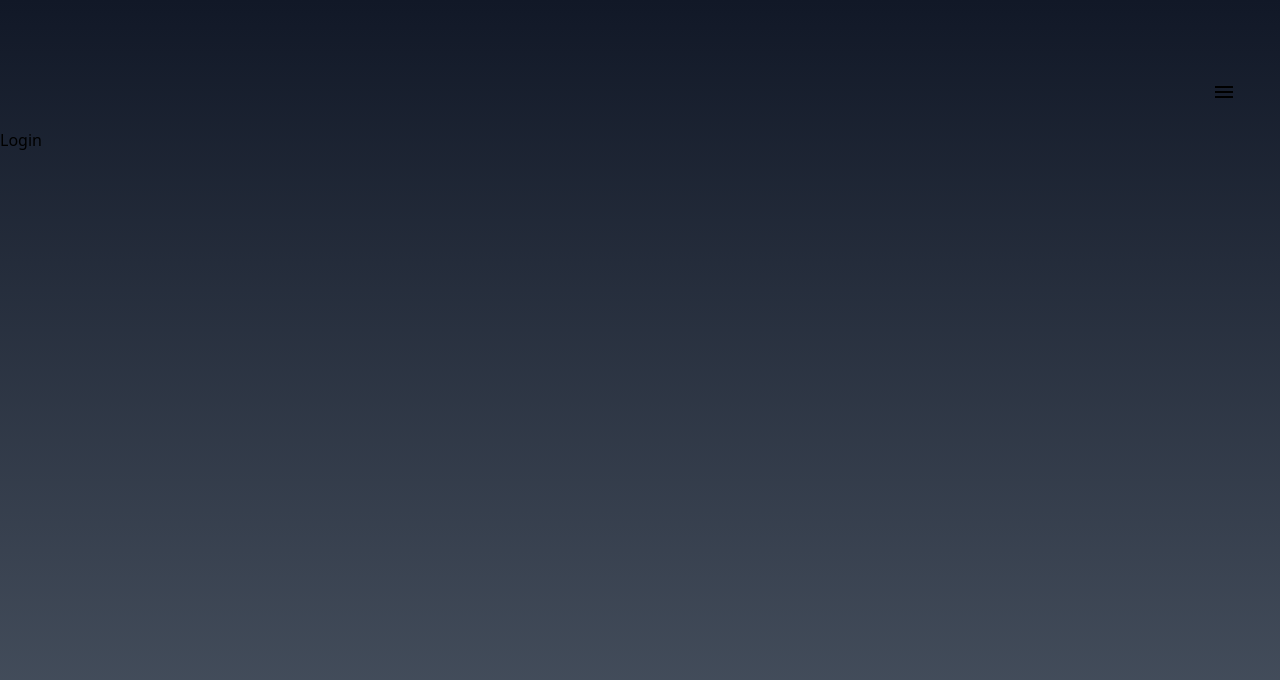
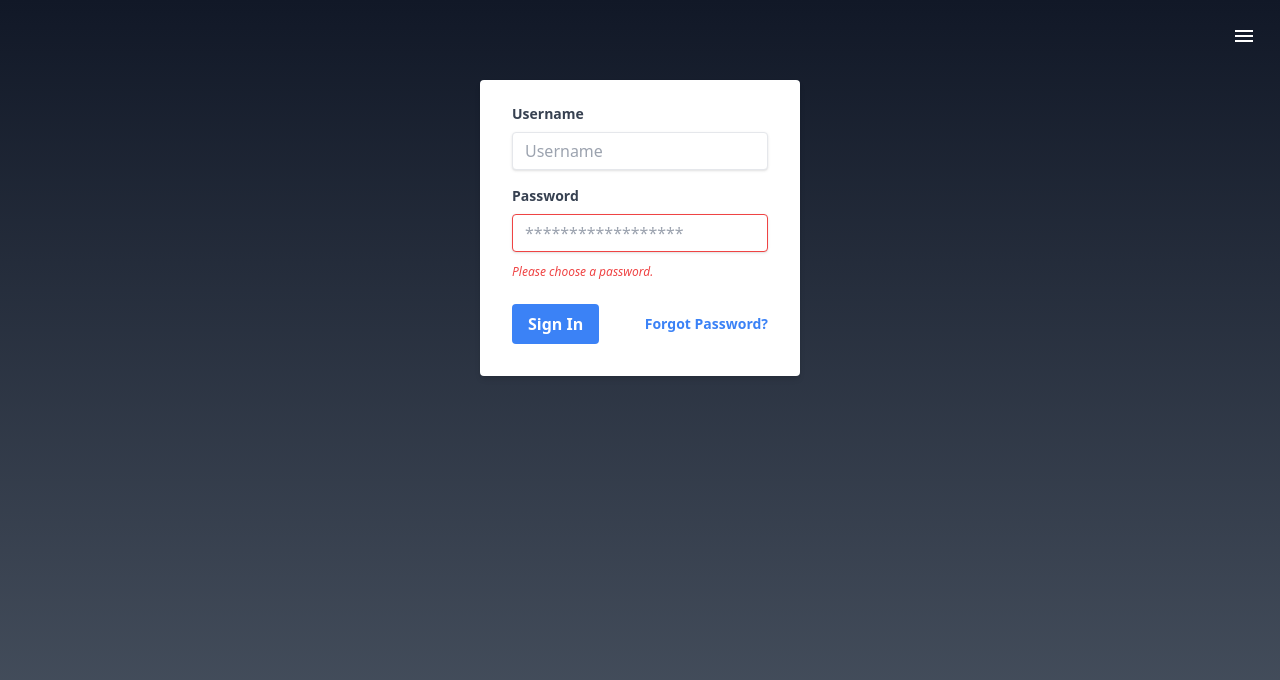
Before and after one commit to ChronoKross/chronos-front, a React (Vite) app: page /login in a window 1280 px wide. Shown: the top 680 px of the page. Built offline with nearby package versions, Linux system fonts and the light colour scheme.

Commit message:
added login form
copy n pasted nothing fancy lol re factored a little. App state currently working

```diff
--- a/src/components/Navbar.jsx
+++ b/src/components/Navbar.jsx
@@ -57,7 +57,7 @@ export default function Navbar() {
               <ListItemIcon>
                 <ListAltIcon />
               </ListItemIcon>
-              <ListItemText primary="Stack" />
+              <ListItemText primary="Home" />
             </ListItemButton>
           </Link>
         </ListItem>
@@ -69,7 +69,10 @@ export default function Navbar() {
     <div className=" flex justify-end mr-6 pt-20">
       {["top"].map((anchor) => (
         <React.Fragment key={anchor}>
-          <MenuIcon className=" mr-5 mb-6" onClick={toggleDrawer(anchor, true)}>
+          <MenuIcon
+            className=" absolute top-6 right-6 text-white "
+            onClick={toggleDrawer(anchor, true)}
+          >
             {anchor}
           </MenuIcon>
           <Drawer
--- a/src/pages/Login.jsx
+++ b/src/pages/Login.jsx
@@ -1,3 +1,57 @@
 export default function Login() {
-  return <div>Login</div>;
+  return (
+    <div className=" flex justify-center align-middle">
+      <div className="w-full max-w-xs h-fit ">
+        <form className="bg-white shadow-md rounded px-8 pt-6 pb-8 mb-4">
+          <div className="mb-4">
+            <label
+              className="block text-gray-700 text-sm font-bold mb-2"
+              htmlFor="username"
+            >
+              Username
+            </label>
+            <input
+              className="shadow appearance-none border rounded w-full py-2 px-3 text-gray-700 leading-tight focus:outline-none focus:shadow-outline"
+              id="username"
+              type="text"
+              placeholder="Username"
+              autoComplete="username"
+            />
+          </div>
+          <div className="mb-6">
+            <label
+              className="block text-gray-700 text-sm font-bold mb-2"
+              htmlFor="password"
+            >
+              Password
+            </label>
+            <input
+              className="shadow appearance-none border border-red-500 rounded w-full py-2 px-3 text-gray-700 mb-3 leading-tight focus:outline-none focus:shadow-outline"
+              id="password"
+              type="password"
+              placeholder="******************"
+              autoComplete="current-password"
+            />
+            <p className="text-red-500 text-xs italic">
+              Please choose a password.
+            </p>
+          </div>
+          <div className="flex items-center justify-between">
+            <button
+              className="bg-blue-500 hover:bg-blue-700 text-white font-bold py-2 px-4 rounded focus:outline-none focus:shadow-outline"
+              type="button"
+            >
+              Sign In
+            </button>
+            <a
+              className="inline-block align-baseline font-bold text-sm text-blue-500 hover:text-blue-800"
+              href="#"
+            >
+              Forgot Password?
+            </a>
+          </div>
+        </form>
+      </div>
+    </div>
+  );
 }
```
